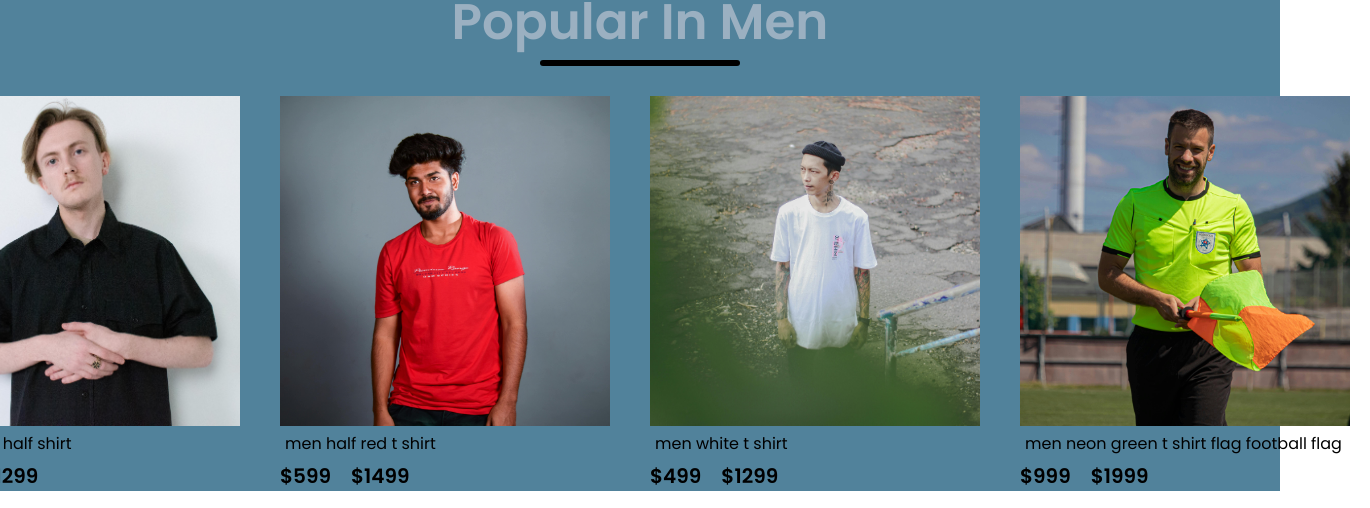
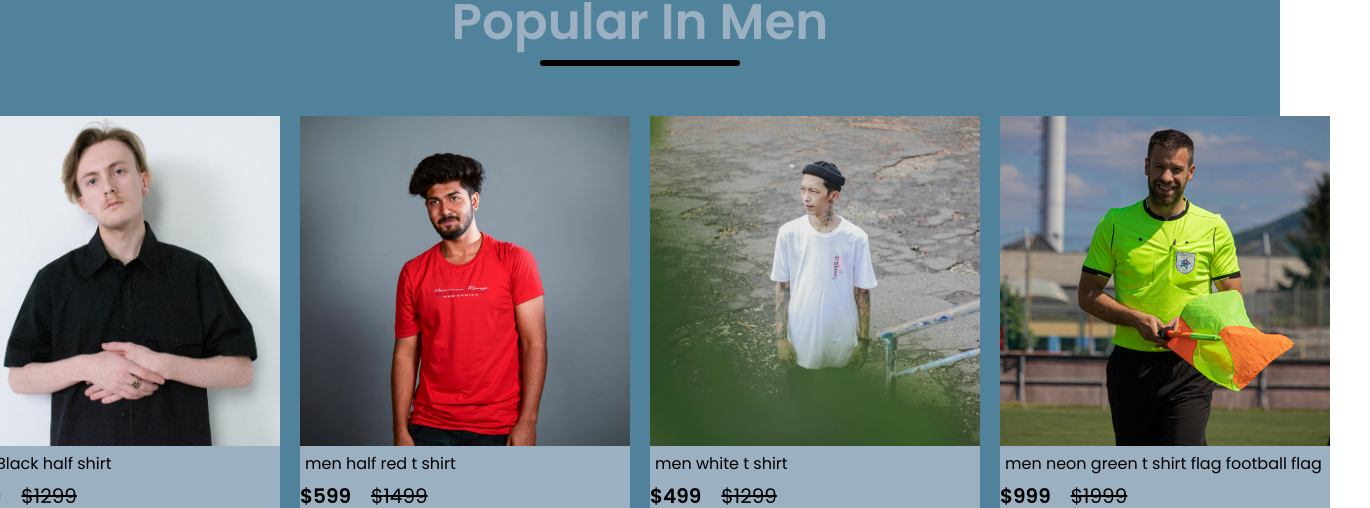
Before and after one commit to Rahulboro/mernEcommerce, a React (Create React App) app: page / in a window 1280 px wide. Shown: the part 911-1419 px from the top of the page, 1370 px wide, since content can reach past the window. Built offline with nearby package versions, Linux system fonts and the light colour scheme; a web font is replaced by a local one.

Commit message:
men popular section complete

```diff
--- a/src/Componects/Item/Item.css
+++ b/src/Componects/Item/Item.css
@@ -1,7 +1,8 @@
 .item{
-    width: 350px;
+    background: #9BB0C1;
     display: flex;
     flex-direction: column;
+    border-radius: 1px;
 }
 .item p{
     margin: 5px;
@@ -17,10 +18,10 @@
 }
 .item-price-old{
     font-size: 20px;
-    font-weight: 600;
+    font-weight: 400;
+    text-decoration: line-through;
 }
-.item:hover{
-    transform: scale(1.05);
+.item img:hover{
+    transform: scale(1.15);
     transition: 0.6s;
-
 }
--- a/src/Componects/Popular/Popular.css
+++ b/src/Componects/Popular/Popular.css
@@ -18,7 +18,8 @@
     background: #000;
 }
 .popular-item{
-    margin-top: 30px;
+    margin-top: 50px;
     display: flex;
+    justify-content: space-around;
     gap: 20px;
 }
```
